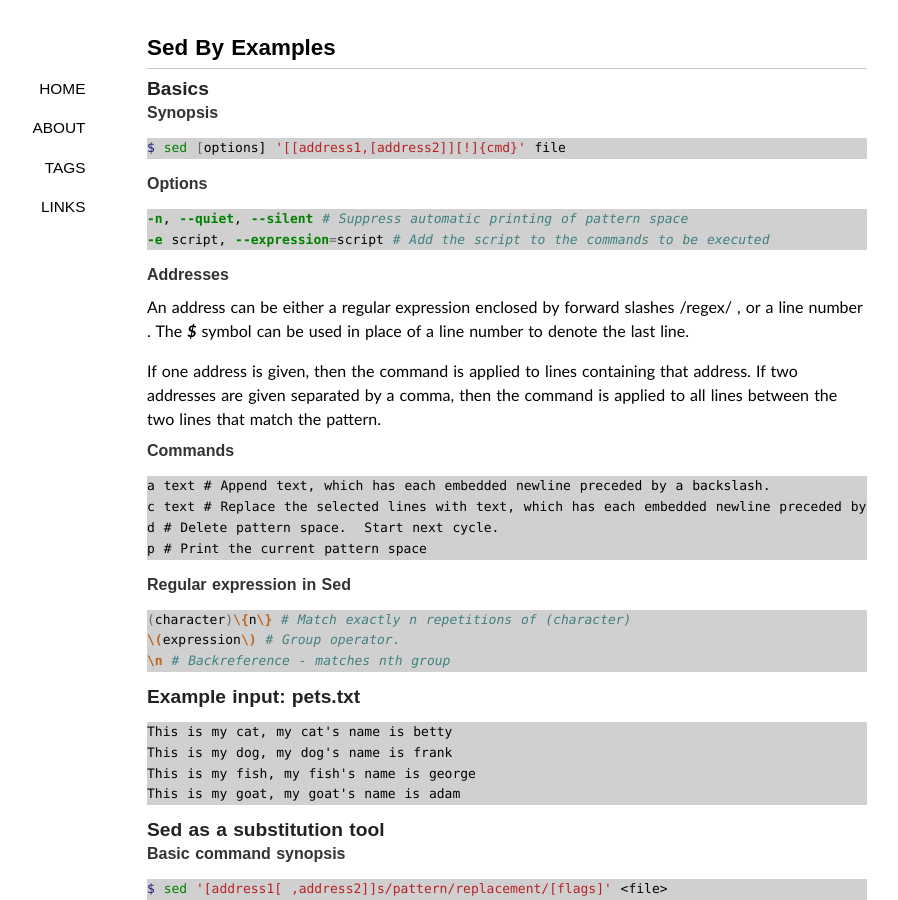
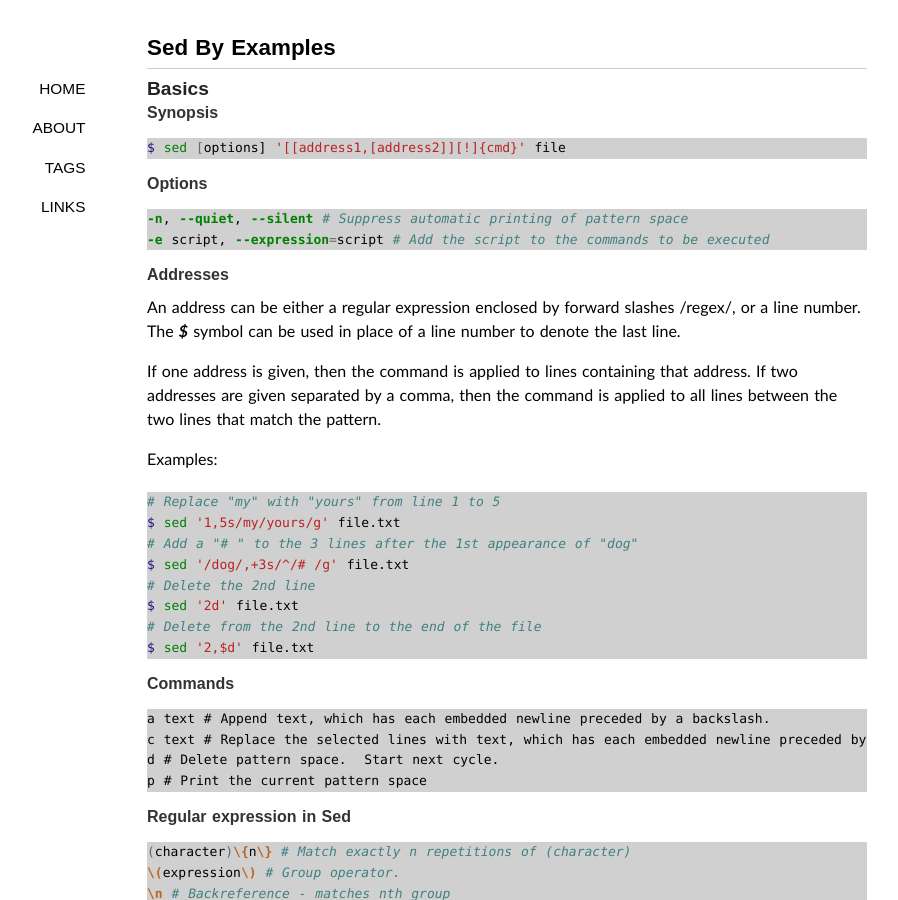
Before and after one commit to lchenn/linchen04.github.io, a Jekyll site: the page built from _posts/2014-10-11-sed-by-examples.md, in a window 1280 px wide and 900 px high. Shown: the whole window, without its empty margins (133-1031 px from the left). Built offline with Jekyll 4.4.1, drawn with Linux system fonts in a browser that asks for light colours; some web fonts are replaced; Markdown is read by kramdown in place of the engine named in the settings; comment, search, counter and statistics services are not loaded.

Commit message:
Organized a little bit more about sed

````diff
--- a/_posts/2014-10-11-sed-by-examples.md
+++ b/_posts/2014-10-11-sed-by-examples.md
@@ -18,9 +18,22 @@
 ```
 
 #### Addresses
-An address can be either a regular expression enclosed by forward slashes /regex/ , or a line number . The ***$*** symbol can be used in place of a line number to denote the last line.
+An address can be either a regular expression enclosed by forward slashes /regex/, or a line number. The ***$*** symbol can be used in place of a line number to denote the last line.
 
 If one address is given, then the command is applied to lines containing that address. If two addresses are given separated by a comma, then the command is applied to all lines between the two lines that match the pattern.
+
+Examples:
+
+```bash
+# Replace "my" with "yours" from line 1 to 5
+$ sed '1,5s/my/yours/g' file.txt
+# Add a "# " to the 3 lines after the 1st appearance of "dog"
+$ sed '/dog/,+3s/^/# /g' file.txt
+# Delete the 2nd line
+$ sed '2d' file.txt
+# Delete from the 2nd line to the end of the file
+$ sed '2,$d' file.txt
+```
 
 #### Commands
 ```
````
